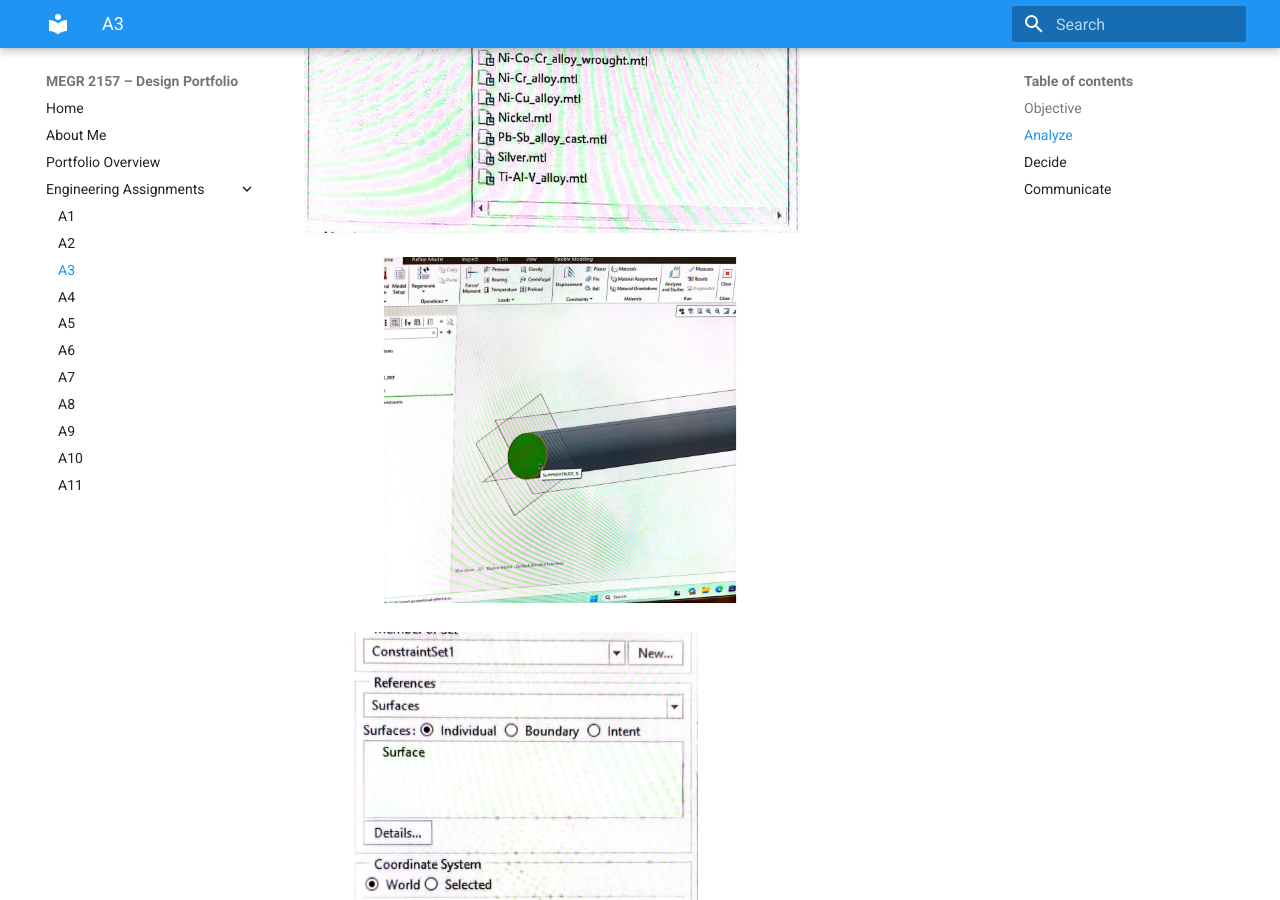
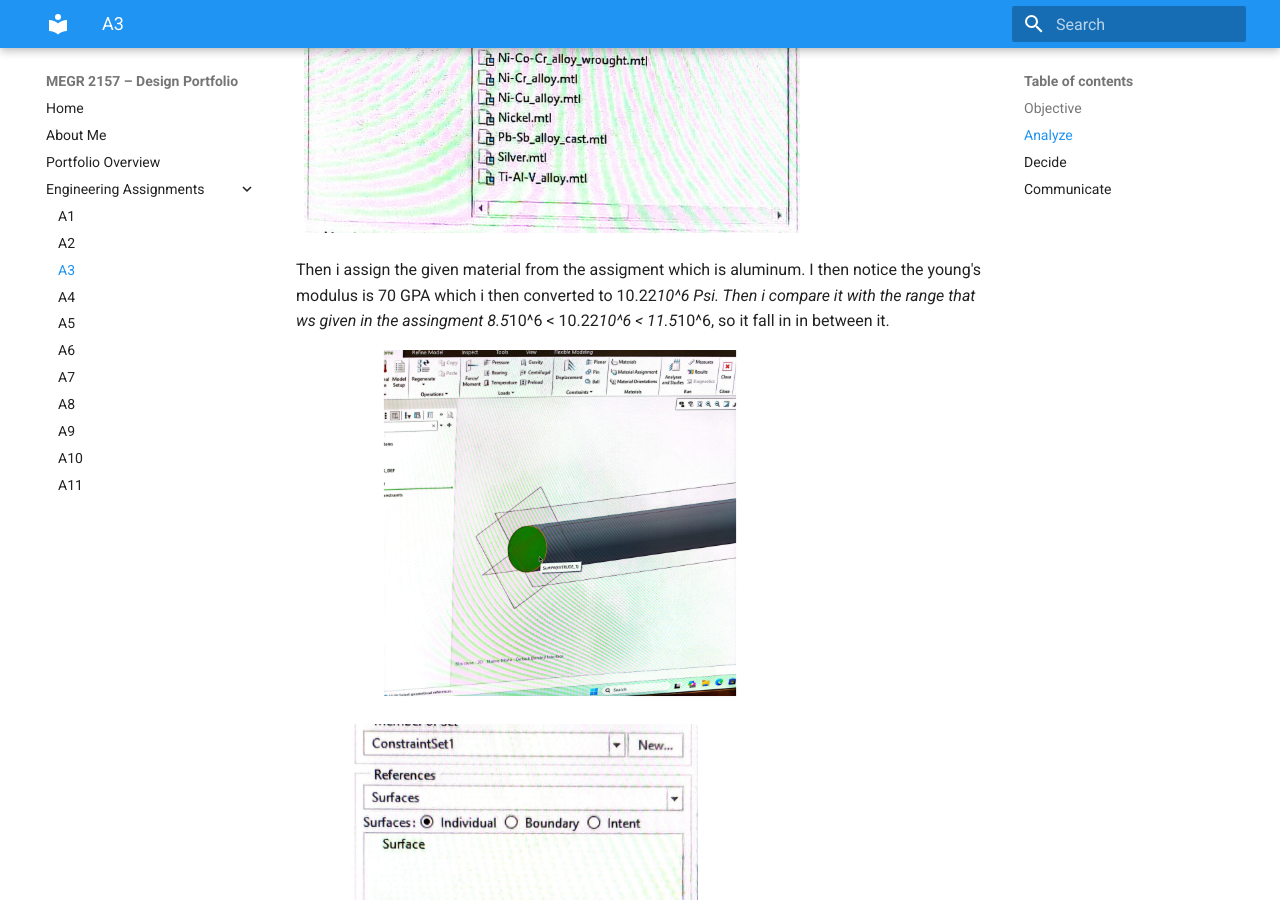
Before and after one commit to ncenatus/design-project-portfolio, an MkDocs documentation site: the page built from docs/assignments/A03/index.md, in a window 1280 px wide and 900 px high, scrolled down 2390 px. Built offline with MkDocs 1.6.1 and Material for MkDocs 9.7.7, drawn with Linux system fonts in a browser that asks for light colours.

Commit message:
Update index.md

```diff
--- a/docs/assignments/A03/index.md
+++ b/docs/assignments/A03/index.md
@@ -13,6 +13,7 @@ Then i enter my parameter values on Creo, these are the values that was given fo
 
 ![A3](MATERIALS.png)
 
+Then i assign the given material from the assigment which is aluminum. I then notice the young's modulus is 70 GPA which i then converted to 10.22*10^6 Psi. Then i compare it with the range that ws given in the assingment 8.5*10^6 < 10.22*10^6 < 11.5*10^6, so it fall in in between it.
 
 ![A3](D.png)
 
```
